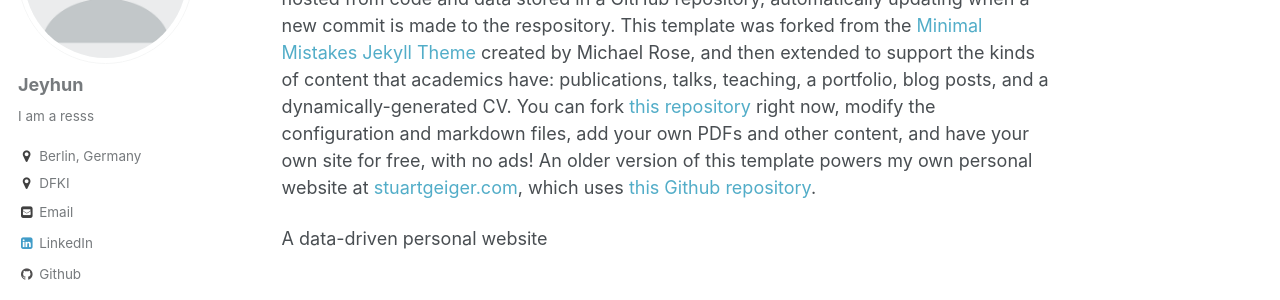
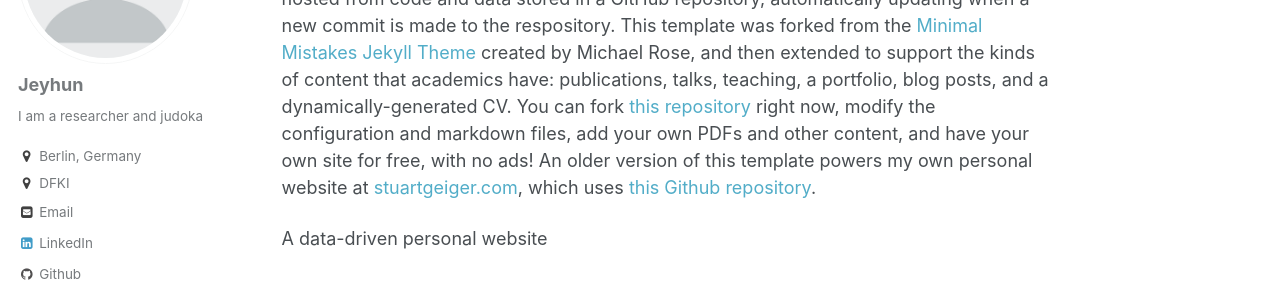
Before and after one commit to jeyhunkarimov/jeyhunkarimov.github.io, a Jekyll site: the page built from _pages/about.md, in a window 1280 px wide. Shown: the part 229-529 px from the top of the page. Built offline with Jekyll 4.4.1, drawn with Linux system fonts in a browser that asks for light colours.

Commit message:
Update _config.yml

```diff
--- a/_config.yml
+++ b/_config.yml
@@ -68,7 +68,7 @@ analytics:
 author:
   name             : "Jeyhun"
   avatar           : "profile.png"
-  bio              : "I am a resss"
+  bio              : "I am a researcher and judoka"
   location         : "Berlin, Germany"
   employer         : "DFKI"
   email            : "je.karimov@gmail.com"
```
